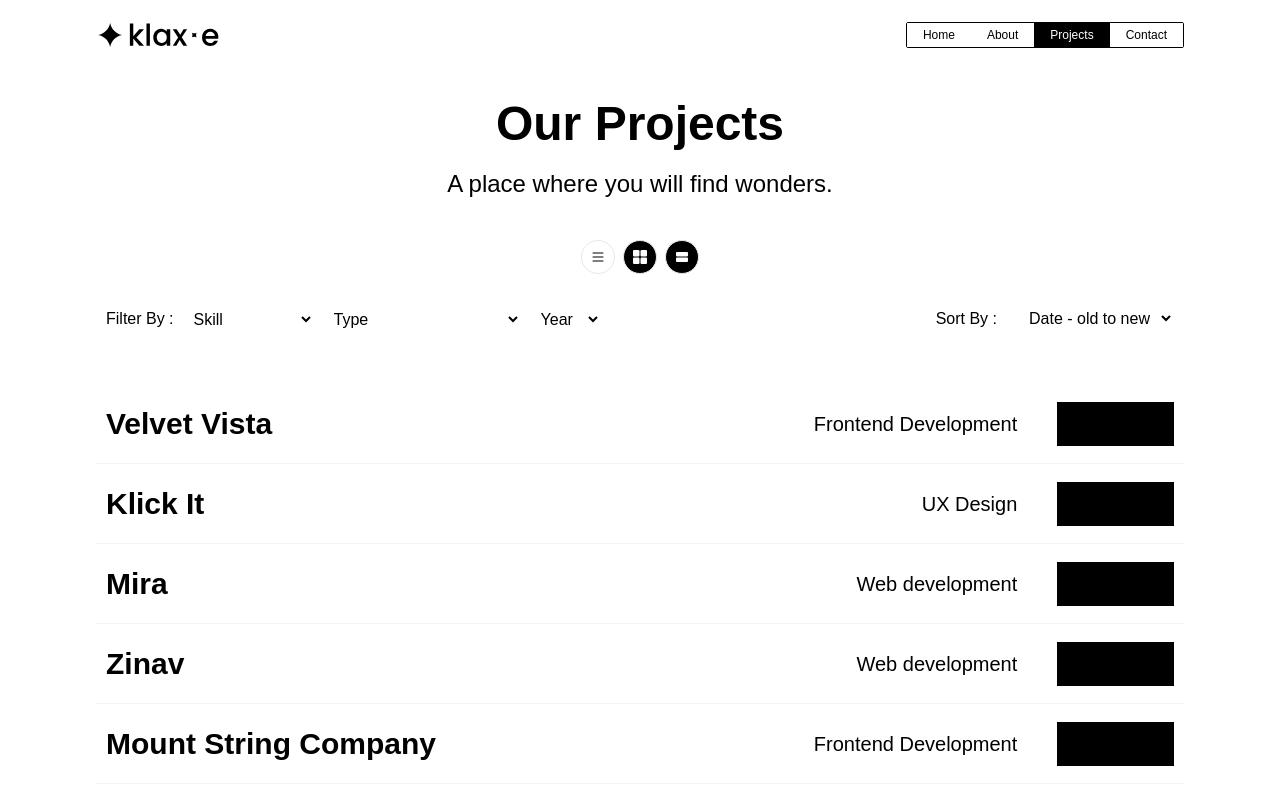
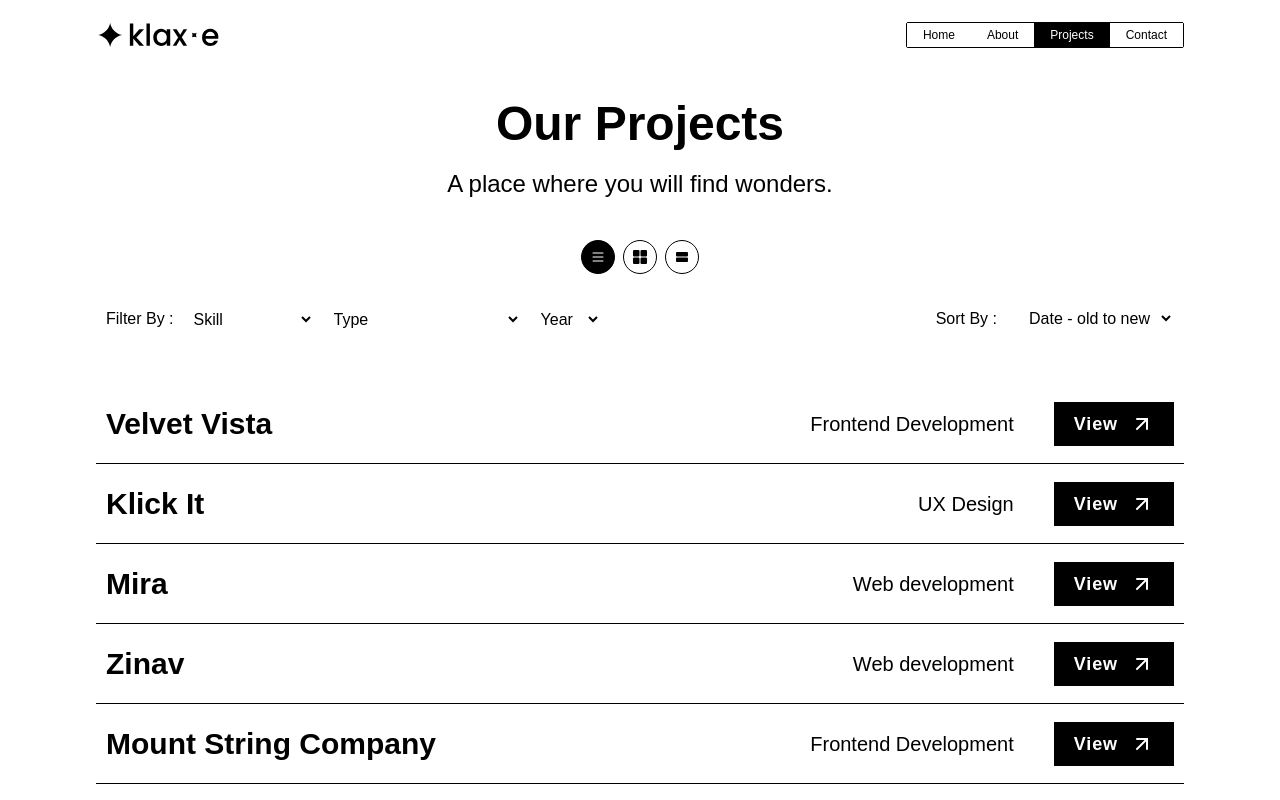
Before and after one commit to Kanna116/klaxe, a Next.js app: page /projects in a window 1280 px wide. Both pictures are taken after a click on the element 598 px from the left and 257 px from the top of the page. Shown: the top 800 px of the page. Built offline with nearby package versions, Linux system fonts and the light colour scheme; a web font is replaced by a local one.

Commit message:
projects page all theme settings done

```diff
--- a/pages/projects/components/connect.js
+++ b/pages/projects/components/connect.js
@@ -4,10 +4,10 @@ import React from 'react'
 const Connect = () => {
     return (
         <div className='h-screen w-full flex items-center justify-center gap-10 flex-col sticky top-0'>
-            <h1 className='lg:text-6xl text-4xl text-center'>A Better Project <br />Makes The Best World</h1>
+            <h1 className='lg:text-6xl md:text-4xl text-3xl  text-center'>A Better Project <br />Makes The Best World</h1>
             <div className='flex gap-5 items-center'>
                 <Link href={`/contact`}>
-                    <button className='text-black bg-white px-[30px] py-[10px] rounded-[3px] text-base font-semibold'>Let&apos;s create</button>
+                    <button className='text-secondary bg-secondary px-[30px] py-[10px] rounded-[3px] text-base font-semibold'>Let&apos;s create</button>
                 </Link>
             </div>
         </div>
--- a/pages/projects/components/filtering.js
+++ b/pages/projects/components/filtering.js
@@ -78,7 +78,7 @@ const Filtering = ({ setProjects }) => {
 
 
     return (
-        <div className='w-fit h-full flex lg:items-center items-start justify-start gap-2 flex-col lg:flex-row'>
+        <div className='w-fit h-full flex lg:items-center items-start justify-start gap-2 flex-col lg:flex-row text-primary'>
             Filter By :
             <select
                 id="skillsFilter"
@@ -122,14 +122,14 @@ const Filtering = ({ setProjects }) => {
                 (filters.skill !== 'all' || filters.year !== 'all' || filters.type !== 'all')
                 &&
                 <button
-                    className='rounded-full border-[1px] p-2'
+                    className='rounded-full border-[1px] p-2 border-secondary'
                     onClick={() => setFilters({
                         skill: 'all',
                         year: 'all',
                         type: 'all',
                     })}
                 >
-                    <span className='hidden lg:block'>
+                    <span className='hidden lg:block text-primary'>
                         <VscClose />
                     </span>
                     <span className='block lg:hidden px-5 text-sm'>
--- a/pages/projects/components/projectcardtype.js
+++ b/pages/projects/components/projectcardtype.js
@@ -9,7 +9,7 @@ const ProjectCardType = ({ id }) => {
     const project = allProjects.find(item => item.id === id);
     // Don't access the props when it is undefined
     if (!project) {
-        return <div className='w-full h-screen flex items-center justify-center bg-zinc-700 text-white'>Loading...</div>;
+        return <div className='w-full h-screen flex items-center justify-center bg-primary text-primary'>Loading...</div>;
     }
 
     const { title, desc, collection, url } = project
@@ -19,7 +19,7 @@ const ProjectCardType = ({ id }) => {
             className='w-fit h-fit shrink-0'
             href={`/projects/${url}`}>
             <div className='lg:w-[25vw] md:w-[40vw] w-full h-fit flex flex-col gap-2 lg:p-5 p-0 md:p-2 shrink-0'>
-                <div className='w-full aspect-square rounded-special overflow-hidden'>
+                <div className='w-full aspect-square rounded-special overflow-hidden shadow-2xl'>
                     <Image
                         src={collection[0]}
                         width={1000}
@@ -29,8 +29,8 @@ const ProjectCardType = ({ id }) => {
                         className='w-full h-full object-cover object-center'
                     />
                 </div>
-                <h1 className='text-2xl '>{title}</h1>
-                <p className='line-clamp-2 text-xs font-thin'>{desc}</p>
+                <h1 className='text-2xl  text-primary'>{title}</h1>
+                <p className='line-clamp-2 text-xs font-light text-primary'>{desc}</p>
             </div>
         </Link>
 
--- a/pages/projects/components/projectlisttype.js
+++ b/pages/projects/components/projectlisttype.js
@@ -17,7 +17,7 @@ const ProjectListType = ({ id }) => {
 
     //don't access the props when it is undefined
     if (!project) {
-        return <div className='w-full h-screen flex items-center justify-center bg-zinc-700 text-white'>Loading...</div>;
+        return <div className='w-full h-screen flex items-center justify-center bg-primary text-primary'>Loading...</div>;
     }
 
     const { title, details, collection, url } = project;
@@ -41,13 +41,13 @@ const ProjectListType = ({ id }) => {
         <div
             onMouseMove={handleMouseMove}
             onMouseLeave={handleMouseLeave}
-            className='group w-full h-fit lg:min-h-[80px] md:min-h-[80px] min-h-[100px] lg:p-[10px] p-0 md:p-0 flex items-center justify-between gap-10 border-b-[1px] border-zinc-100 relative cursor-pointer'>
+            className='group w-full h-fit lg:min-h-[80px] md:min-h-[80px] min-h-[100px] lg:p-[10px] p-0 md:p-0 flex items-center justify-between gap-10 border-b-[1px] border-secondary relative cursor-pointer'>
             <div className='w-full h-full flex lg:items-center items-start justify-between lg:gap-8 md:gap-4 gap-2  z-0 group-hover:z-30 flex-col lg:flex-row md:flex-row'>
                 <h1 className='w-full lg:text-3xl text-2xl font-semibold capitalize  mix-blend-difference'>{title}</h1>
-                <h3 className='shrink-0 lg:text-xl text-sm font-thin lg:hover:font-semibold lg:hover:text-black'>{details[0].information[0]}</h3>
+                <h3 className='shrink-0 lg:text-xl text-sm font-light lg:hover:font-semibold duration-200'>{details[0].information[0]}</h3>
             </div>
-            <Link href={`/projects/${url}`} className='z-0 group-hover:z-30 bg-black px-5 py-2'>
-                <button className='mix-blend-difference rounded-special font-semibold text-lg flex items-center gap-3 '>
+            <Link href={`/projects/${url}`} className='z-0 group-hover:z-30 bg-secondary px-5 py-2'>
+                <button className='rounded-special font-semibold tracking-wider text-lg flex items-center gap-3 text-secondary'>
                     View <span className='text-2xl'><FiArrowUpRight /></span>
                 </button>
             </Link>
--- a/pages/projects/components/sorting.js
+++ b/pages/projects/components/sorting.js
@@ -28,7 +28,7 @@ const Sorting = ({ setProjects }) => {
             <select
                 name="sorting"
                 id="sorting"
-                className='bg-transparent px-2 ml-5 focus:border-0 outline-0'
+                className='bg-transparent px-2 ml-5 focus:border-0 outline-0 text-primary'
                 onChange={(e) => setSort(e.target.value)}
             >
                 <option className='text-black' value="Date - old to new">Date - old to new</option>
--- a/pages/projects/index.js
+++ b/pages/projects/index.js
@@ -27,16 +27,16 @@ const Projects = () => {
         <div className='px-[24px] md:px-[64px] lg:px-[96px] min-h-screen w-full'>
             <Navbar />
             <div className='w-full h-fit py-10 flex flex-col items-center justify-center gap-5 mt-[60px]'>
-                <h1 className='lg:text-5xl text-3xl text-center capitalize font-semibold'>Our Projects</h1>
-                <p className='lg:text-2xl text-base font-light lg:font-medium text-center'>A place where you will find wonders.</p>
+                <h1 className='lg:text-5xl text-3xl text-center capitalize font-semibold text-primary'>Our Projects</h1>
+                <p className='lg:text-2xl text-base font-light lg:font-medium text-center text-primary'>A place where you will find wonders.</p>
             </div>
 
 
 
             <div className='list-style-controller flex items-center gap-2 w-fit h-fit mx-auto'>
-                <span title='list style' onClick={() => setListStyle('list')} style={{ backgroundColor: listStyle === 'list' ? 'white' : 'black', color: listStyle === 'list' ? 'black' : 'white' }} className='h-full aspect-square rounded-full p-2 border-[1px]'><BsList /></span>
-                <span title='card style' onClick={() => setListStyle('grid')} style={{ backgroundColor: listStyle === 'grid' ? 'white' : 'black', color: listStyle === 'grid' ? 'black' : 'white' }} className='h-full aspect-square rounded-full p-2 border-[1px]'><IoGrid /></span>
-                <span title='bigList style' onClick={() => setListStyle('bigList')} style={{ backgroundColor: listStyle === 'bigList' ? 'white' : 'black', color: listStyle === 'bigList' ? 'black' : 'white' }} className='h-full aspect-square rounded-full p-2 border-[1px]'><PiRowsFill /></span>
+                <span title='list style' onClick={() => setListStyle('list')} className={`h-full aspect-square rounded-full p-2 border-[1px] border-secondary ${listStyle === 'list' ? 'bg-secondary' : 'bg-primary'} ${listStyle === 'list' ? 'text-secondary' : 'text-primary'}`}><BsList /></span>
+                <span title='card style' onClick={() => setListStyle('grid')} className={`h-full aspect-square rounded-full p-2 border-[1px] border-secondary ${listStyle === 'grid' ? 'bg-secondary' : 'bg-primary'} ${listStyle === 'grid' ? 'text-secondary' : 'text-primary'}`}><IoGrid /></span>
+                <span title='bigList style' onClick={() => setListStyle('bigList')} className={`h-full aspect-square rounded-full p-2 border-[1px] border-secondary ${listStyle === 'bigList' ? 'bg-secondary' : 'bg-primary'} ${listStyle === 'bigList' ? 'text-secondary' : 'text-primary'}`}><PiRowsFill /></span>
             </div>
 
             <div className='w-full h-fit min-h-[50px] flex lg:items-center items-start justify-between mt-5 mb-10 lg:px-[10px] px-0 flex-col lg:flex-row md:flex-row lg:gap-0 gap-5'>
```
Also changed, not shown: pages/projects/components/projectbiglisttype.js (+4 -4 lines).
